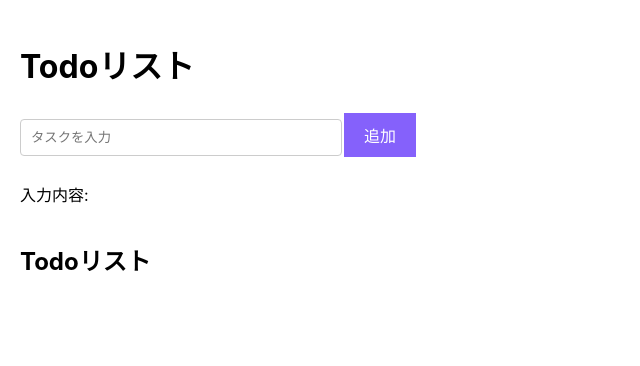
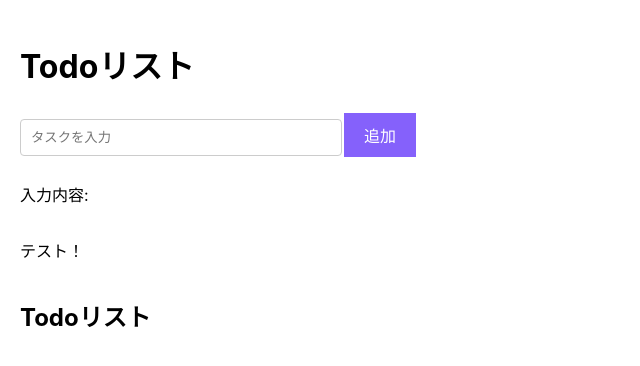
Before and after one commit to shimada-ryuga-56a/react-practice-app, a React (Create React App) app: page / in a window 1280 px wide. Shown: the top 366 px of the page, without its empty margins (0-640 px from the left). Built offline with nearby package versions, Linux system fonts and the light colour scheme.

Commit message:
add: テストのテキスト表示

```diff
--- a/src/App.js
+++ b/src/App.js
@@ -1,5 +1,6 @@
 import React, { useEffect, useState } from 'react';
 import './App.css';
+import ShowText from './ShowText.js';
 
 function App() {
   const [todos, setTodos] = useState([]);
@@ -38,6 +39,7 @@ function App() {
         </button>
       </div>
       <p>入力内容: {newTodo}</p>
+      <ShowText text="テスト！"/>
       <div className="todo_list">
         <h2>Todoリスト</h2>
         <ul>
--- /dev/null
+++ b/src/ShowText.js
@@ -0,0 +1,5 @@
+function ShowText({text}) {
+  return <p>{text}</p>
+}
+
+export default ShowText;
```
